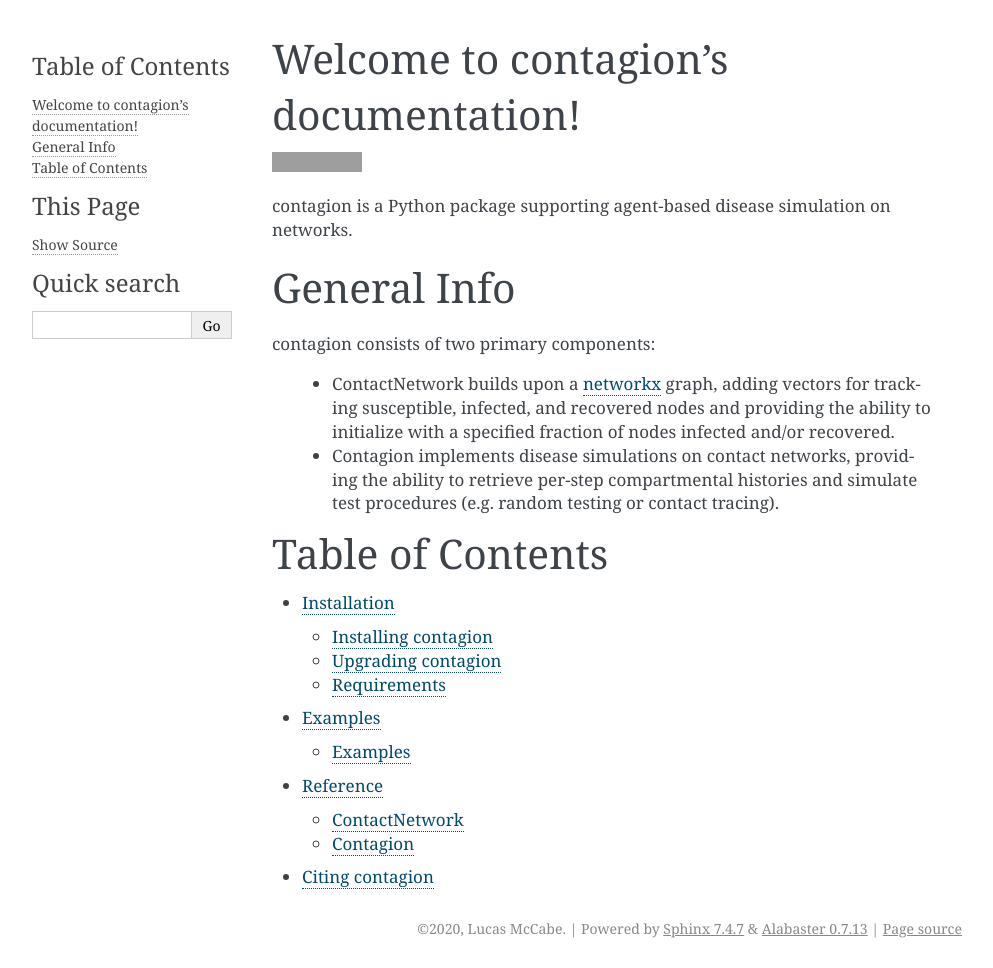
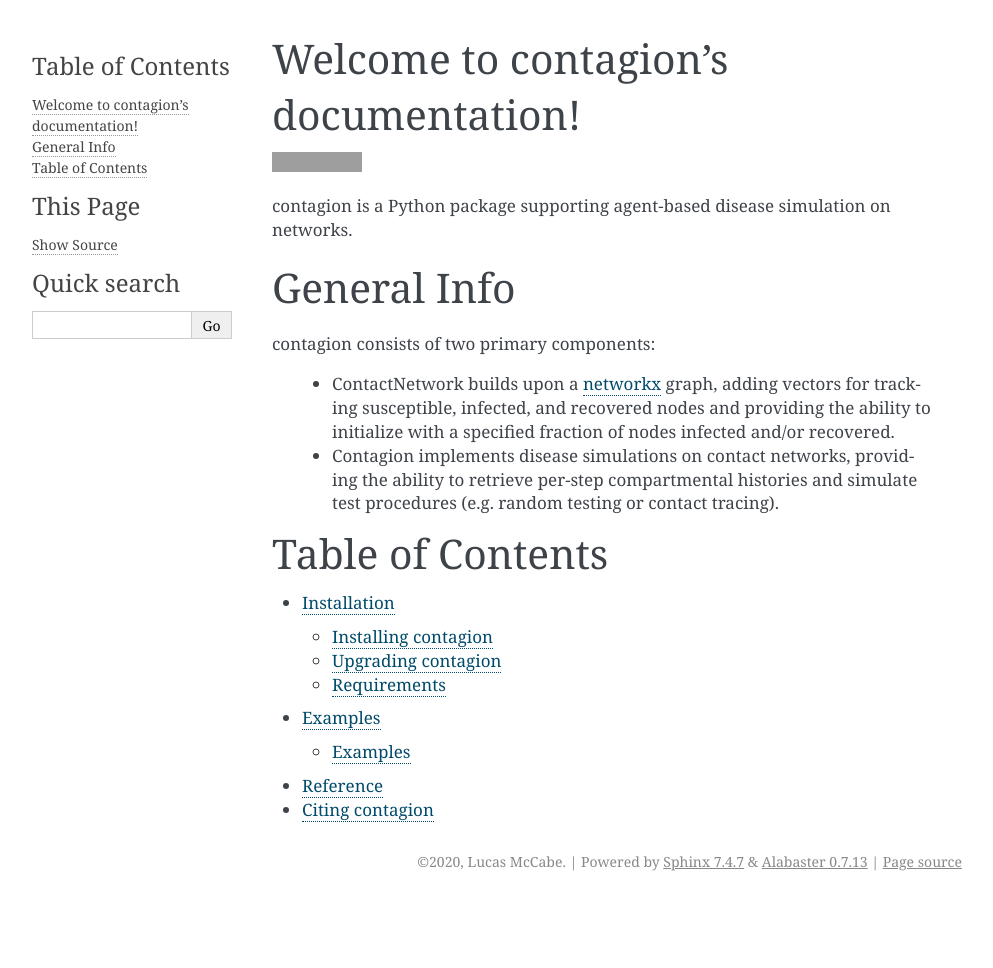
Before and after one commit to lucasmccabe/contagion, a Sphinx documentation site: the page built from docs/index.rst, in a window 1280 px wide. Shown: the whole page, without its empty margins (148-1141 px from the left). Built offline with Sphinx 7.4.7, drawn with Linux system fonts in a browser that asks for light colours; after the commit the page ends 901 px from its top, so only the background shows below that; grey boxes are pictures that could not be loaded.

Commit message:
Reduced apiref

```diff
--- a/docs/apiref.rst
+++ b/docs/apiref.rst
@@ -6,11 +6,4 @@
 
 
 
-ContactNetwork
-______________
-.. automodsumm:: contagion.ContactNetwork
-
-
-Contagion
-_________
-.. automodsumm:: contagion.Contagion
+.. automodsumm:: contagion
```
